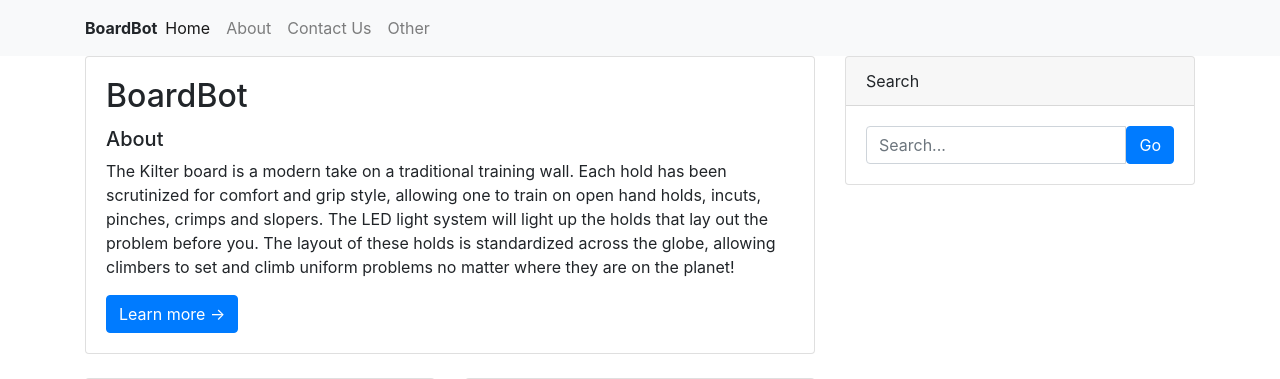
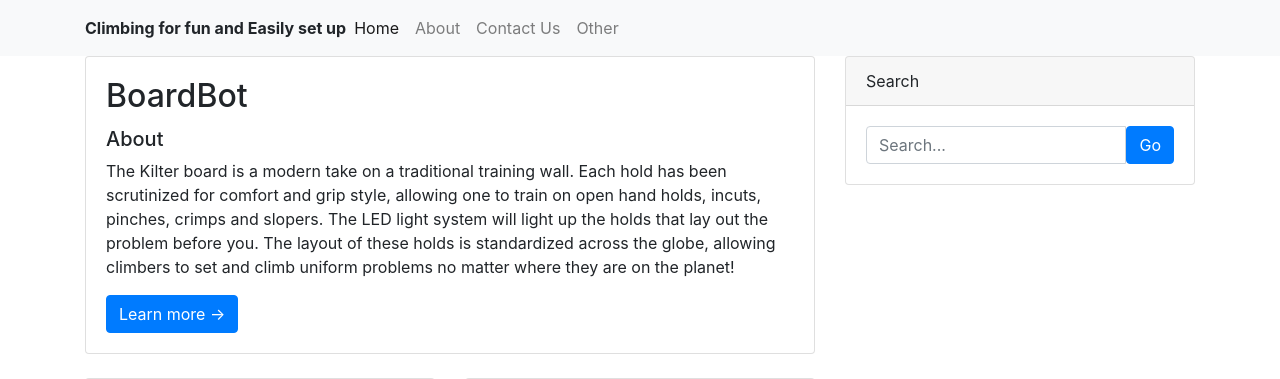
Before and after one commit to GraduateAlready/BoardBot, a Flask app: template static /templates/home.html in a window 1280 px wide. Shown: the top 379 px of the page. Run offline with Flask 2, Linux system fonts and the light colour scheme; the template is opened without the code that fills it, so the values that code supplies are empty; some libraries are stand-ins or nearby versions.

Commit message:
Update home.html

```diff
--- a/static /templates/home.html
+++ b/static /templates/home.html
@@ -14,7 +14,7 @@
       <body>
          <!-- Responsive navbar-->
          <nav class="navbar navbar-expand-lg navbar-light bg-light">
-          <div class="container"><b>BoardBot</b></a>
+          <div class="container"><b>Climbing for fun and Easily set up</b></a>
               <button class="navbar-toggler" type="button" data-bs-toggle="collapse" data-bs-target="#navbarSupportedContent" aria-controls="navbarSupportedContent" aria-expanded="false" aria-label="Toggle navigation"><span class="navbar-toggler-icon"></span></button>
               <div class="collapse navbar-collapse" id="navbarSupportedContent">
                   <ul class="navbar-nav ms-auto mb-2 mb-lg-0">
```
